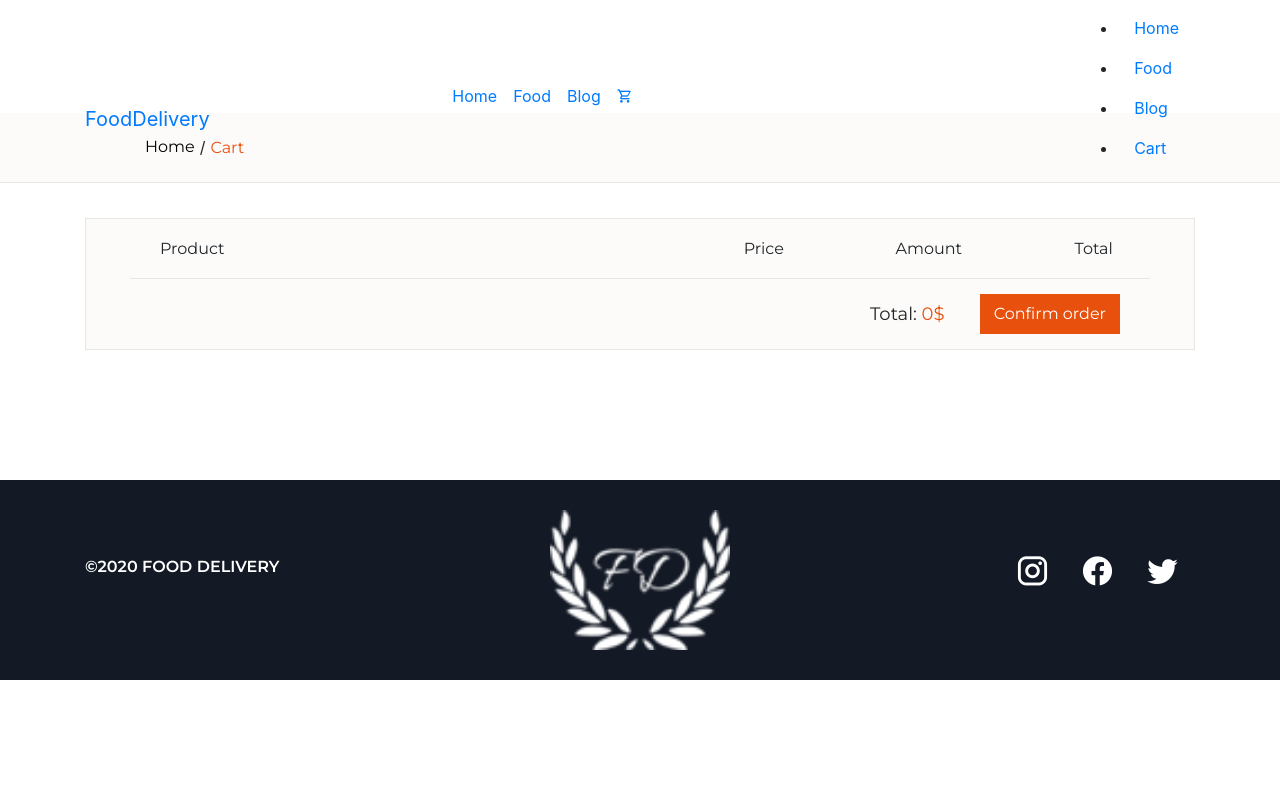
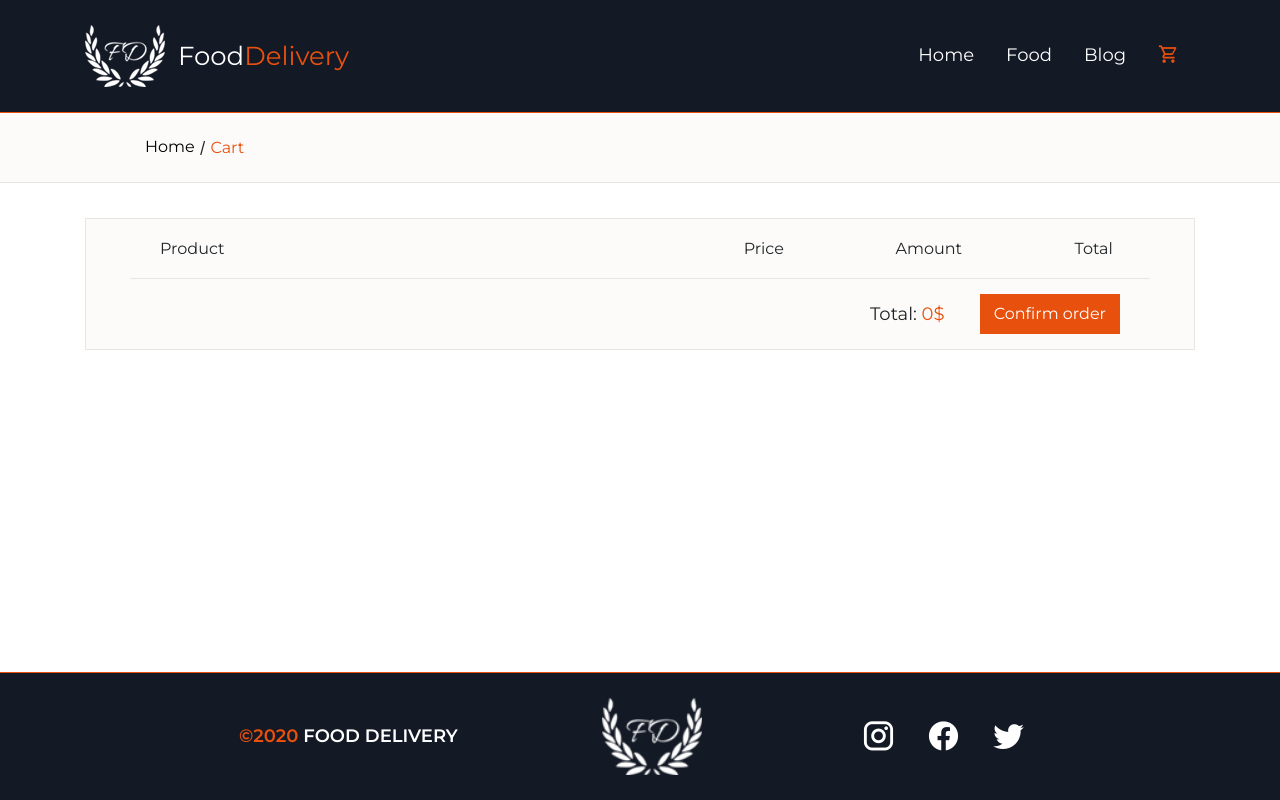
Before and after one commit to Lieforse/Food-Delivery, a React (Create React App) app in the folder food-delivery-react/: page /cart in a window 1280 px wide. Built offline with nearby package versions, Linux system fonts and the light colour scheme.

Commit message:
Home is now fully responsible

```diff
--- a/food-delivery-react/src/components/home/fourth_section.js
+++ b/food-delivery-react/src/components/home/fourth_section.js
@@ -9,7 +9,7 @@ export const FourthSection = () => {
           <h2>Latest posts</h2>
         </div>
         <div className="row">
-          <div className="col">
+          <div className="col-auto">
             <div className="card">
               <img
                 src={
@@ -29,7 +29,7 @@ export const FourthSection = () => {
               </div>
             </div>
           </div>
-          <div className="col">
+          <div className="col-auto">
             <div className="card">
               <img
                 src={
@@ -49,7 +49,7 @@ export const FourthSection = () => {
               </div>
             </div>
           </div>
-          <div className="col">
+          <div className="col-auto">
             <div className="card">
               <img
                 src={
--- a/food-delivery-react/src/components/home/second_section.js
+++ b/food-delivery-react/src/components/home/second_section.js
@@ -18,10 +18,7 @@ class SecondSection extends React.Component {
         arr.push(
           <div className="col-auto" key={this.props.meals[i].meal_id}>
             <div className="img">
-              <img
-                src={"images/images/second_section/specialities1.jpg"}
-                alt=""
-              />
+              <img src={this.props.meals[i].image} alt="" />
             </div>
             <div className="text">
               <h3 className="title">{this.props.meals[i].name}</h3>
@@ -37,10 +34,7 @@ class SecondSection extends React.Component {
               <p>{this.props.meals[i].description}</p>
             </div>
             <div className="img">
-              <img
-                src={"images/images/second_section/specialities1.jpg"}
-                alt=""
-              />
+              <img src={this.props.meals[i].image} alt="" />
             </div>
           </div>
         );
--- a/food-delivery-react/src/pages/Home.js
+++ b/food-delivery-react/src/pages/Home.js
@@ -35,10 +35,16 @@ class Home extends React.Component {
     }
     scrollpos = window.scrollY;
 
-    if (scrollpos > 50) {
-      addClassOnScroll();
+    if (
+      document.querySelector(".small-navbar-js").classList.contains("active")
+    ) {
+      header.classList.add("active");
     } else {
-      removeClassOnScroll();
+      if (scrollpos > 50) {
+        addClassOnScroll();
+      } else {
+        removeClassOnScroll();
+      }
     }
   };
 
@@ -53,7 +59,7 @@ class Home extends React.Component {
 
 const mapStateToProps = (state) => {
   return {
-    meals: state.meals,
+    meals: state.mealsReducer.meals,
   };
 };
 
--- a/food-delivery-react/src/scss/index.scss
+++ b/food-delivery-react/src/scss/index.scss
@@ -8,9 +8,6 @@
 body {
   background-color: #fff;
   margin: 0;
-  font-family: -apple-system, BlinkMacSystemFont, "Segoe UI", "Roboto", "Oxygen",
-    "Ubuntu", "Cantarell", "Fira Sans", "Droid Sans", "Helvetica Neue",
-    sans-serif;
   -webkit-font-smoothing: antialiased;
   -moz-osx-font-smoothing: grayscale;
 }
@@ -20,11 +17,17 @@ code {
     monospace;
 }
 
+#root {
+  display: flex;
+  flex-direction: column;
+  height: 100vh;
+}
+
 .home-wrapper {
   background-color: $body-bg;
 }
 
-.my-nav {
+.navbar {
   height: 113px;
   z-index: 10000000;
   transition: 0.2s linear;
@@ -39,6 +42,16 @@ code {
     font-family: $main-font;
     font-size: 26px;
     color: #fff;
+    display: flex;
+    align-items: center;
+
+    p {
+      margin: 0;
+
+      @media screen and (max-width: 380px) {
+        display: none;
+      }
+    }
 
     img {
       margin-right: 13px;
@@ -49,13 +62,131 @@ code {
     font-size: 26px;
     color: $secondary-color;
   }
-  ul {
+  .navbar-nav {
+    @media screen and (max-width: 990px) {
+      display: none;
+    }
+
     a {
       font-family: $main-font;
-      font-size: 16px;
+      font-size: 18px;
       color: #fff;
       margin: 0 8px;
       outline: none;
+      &:hover {
+        color: $secondary-color;
+      }
+      &.active {
+        color: $secondary-color;
+      }
+      i {
+        font-size: 21px;
+      }
+    }
+    .item-cart {
+      padding-top: 5px;
+    }
+    .login-item {
+      border: 2px dashed #fff;
+      margin-left: 16px;
+    }
+  }
+
+  .menu-btn {
+    position: relative;
+    display: none;
+    justify-content: center;
+    align-items: center;
+    width: 50px;
+    height: 50px;
+    cursor: pointer;
+    transition: all 0.5s ease-in-out;
+
+    @media screen and (max-width: 990px) {
+      display: flex;
+    }
+
+    .menu-btn__burger {
+      width: 30px;
+      height: 3px;
+      background: #fff;
+      border-radius: 5px;
+      transition: all 0.5s ease-in-out;
+
+      &::before,
+      &::after {
+        content: "";
+        position: absolute;
+        width: 30px;
+        height: 3px;
+        background: #fff;
+        border-radius: 15px;
+        transition: all 0.5s ease-in-out;
+      }
+
+      &::before {
+        transform: translateY(-8px);
+      }
+      &::after {
+        transform: translateY(8px);
+      }
+    }
+  }
+
+  .menu-btn.open .menu-btn__burger {
+    transform: translateX(-40px);
+    background: transparent;
+  }
+  .menu-btn.open .menu-btn__burger::before {
+    transform: rotate(45deg) translate(25px, -25px);
+  }
+  .menu-btn.open .menu-btn__burger::after {
+    transform: rotate(-45deg) translate(25px, 25px);
+  }
+
+  .small-navbar {
+    position: absolute;
+    top: 113px;
+    width: 100%;
+    height: 0;
+    left: 0;
+    transition: height 0.3s ease-out;
+    display: flex;
+    flex-direction: column;
+    justify-content: space-evenly;
+    overflow: hidden;
+
+    .small-navbar-bg {
+      position: absolute;
+      z-index: 1;
+      left: 0;
+      width: 100%;
+      height: 0;
+      transition: height 0.3s ease-out;
+      opacity: 90%;
+      background-color: $header-color;
+
+      &.active {
+        height: 220px;
+      }
+    }
+
+    &.active {
+      height: 220px;
+    }
+
+    li {
+      list-style: none;
+    }
+
+    a {
+      position: relative;
+      font-family: $main-font;
+      font-size: 18px;
+      color: #fff;
+      margin: 0 8px;
+      outline: none;
+      z-index: 50000;
       &:hover {
         color: $secondary-color;
       }
@@ -68,10 +199,6 @@ code {
     }
     .item-cart {
       padding-top: 5px;
-    }
-    .login-item {
-      border: 2px dashed #fff;
-      margin-left: 16px;
     }
   }
 }
@@ -137,9 +264,21 @@ code {
   flex-direction: column;
   .col-auto {
     padding: 0;
+
+    @media screen and (max-width: 770px) {
+      margin-bottom: 15px;
+    }
+
     .img {
       height: 285px;
+      width: 285px;
       overflow: hidden;
+
+      img {
+        height: 285px;
+        width: 340px;
+        transform: translateX(-30px);
+      }
     }
 
     &:hover {
@@ -147,7 +286,7 @@ code {
         color: $secondary-color;
       }
       img {
-        transform: scale(1.05, 1.05);
+        transform: scale(1.05, 1.05) translateX(-30px);
         transition: all 0.3s linear 0s;
       }
     }
@@ -193,7 +332,8 @@ code {
 .third-section {
   text-align: center;
   background-color: #fff;
-  height: 500px;
+  min-height: 500px;
+  height: auto;
   display: flex;
   align-items: center;
   h4 {
@@ -217,7 +357,13 @@ code {
     height: 200px;
   }
 
+  .row {
+    display: flex;
+    justify-content: center;
+    .col-auto {
+      padding: 0 15px 30px;
       .card {
+        max-width: 350px;
         .card-body {
           padding: 12px 25px 40px 25px;
         }
@@ -248,29 +394,68 @@ code {
         }
       }
     }
+  }
+}
+
+.pagination {
+  margin-top: 30px;
+  display: flex;
+  justify-content: center;
+
+  .page-item {
+    margin: 0 8px;
+    cursor: pointer;
+
+    .page-link {
+      border: 1px solid $body-bg;
+      color: $text-color;
+
+      &.active {
+        color: $secondary-color;
+      }
+    }
+  }
+}
 
 footer {
-  height: 200px;
+  height: fit-content;
   background-color: $header-color;
+  margin-top: auto;
+
+  border-top: 1px solid $secondary-color;
 
   .container {
     display: flex;
-    justify-content: space-between;
-    padding-top: 30px;
+    justify-content: space-evenly;
+    align-items: center;
+    padding: 25px;
+
+    @media screen and (max-width: 480px) {
+      flex-direction: column-reverse;
+    }
     p {
+      height: 53px;
+      line-height: 53px;
       font-family: $main-font;
+      font-size: 18px;
       font-weight: 600;
       color: #fff;
       text-transform: uppercase;
-      margin-top: 45px;
+      margin: 0;
+
+      span {
+        color: $secondary-color;
+      }
     }
     img {
-      width: 180px;
-      height: 140px;
+      width: 100px;
+      height: 77px;
+
+      @media screen and (max-width: 780px) {
+        display: none;
+      }
     }
     .social-media {
-      margin-top: 35px;
-
       a {
         font-size: 35px;
         color: #fff;
```
Lines whose indentation alone changed are shown as unchanged.
